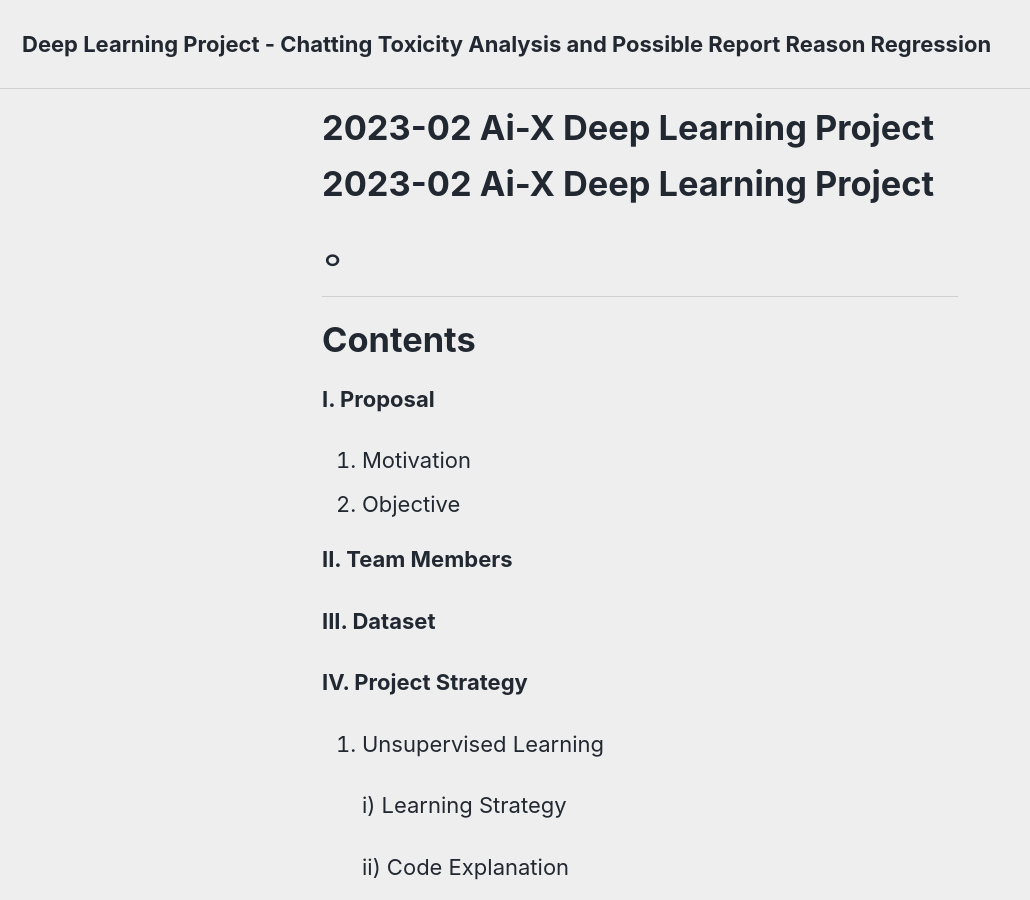
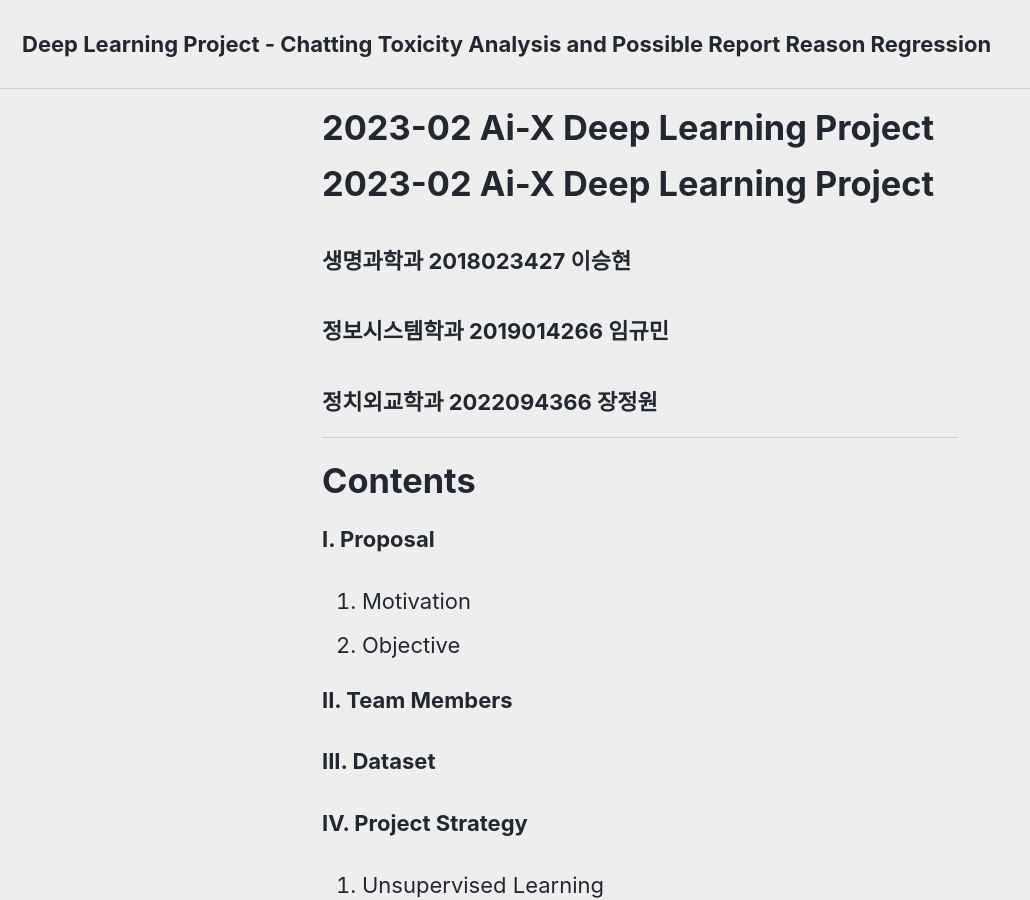
Before and after one commit to KyumKyum/gamechatban.github.io, a Jekyll site: the page built from index.md, in a window 1280 px wide and 900 px high. Shown: the whole window, without its empty margins (0-1030 px from the left). Built offline with Jekyll 4.4.1, drawn with Linux system fonts in a browser that asks for light colours; cached includes are drawn as plain includes; our own code applies the rules of GitHub Pages for plain Markdown files; the list of posts is cut into pages by our own code.

```diff
--- a/index.md
+++ b/index.md
@@ -1,6 +1,10 @@
 # 2023-02 Ai-X Deep Learning Project
 
-###### ㅇ
+###### 생명과학과 2018023427 이승현
+
+###### 정보시스템학과 2019014266 임규민
+
+###### 정치외교학과 2022094366 장정원
 
 ---
 
```
